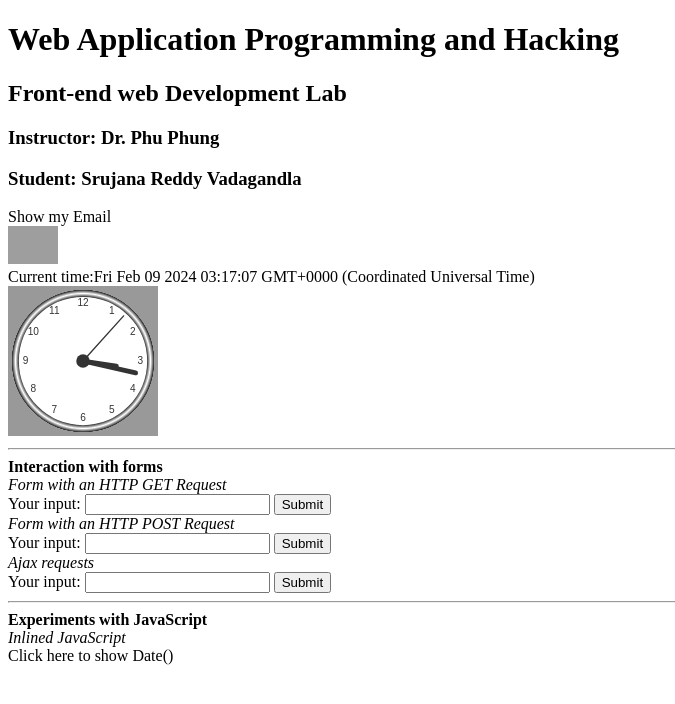
After one commit to vadagasy/waph-vadagasy, a PHP site: page /first.html in a window 1280 px wide. The commit adds this page. Shown: the top 704 px of the page, without its empty margins (0-675 px from the left). Run offline with PHP 8.4, Linux system fonts and the light colour scheme; grey boxes are pictures that could not be loaded.

Commit message:
Adding changes for lab2

```diff
--- a/labs/lab2/echo.php
+++ b/labs/lab2/echo.php
@@ -1,3 +1,4 @@
 <?php
 echo $_REQUEST["data"];
+
 ?>
--- /dev/null
+++ b/labs/lab2/first.html
@@ -0,0 +1,106 @@
+<!DOCTYPE html>
+<html>
+<head>
+	<meta CHARSEt="utf-8">
+	<title>WAPH-SRUJANA REDDY VADAGANDLA</title>
+</head>
+<body>
+	<div id="top">
+		<h1>Web Application Programming and Hacking</h1>
+		<h2>Front-end web Development Lab</h2>
+		<h3>Instructor: Dr. Phu Phung</h3>
+	</div>
+	<div id="menubar">
+		<h3>Student: Srujana Reddy Vadagandla</h3>
+		<div id="email" onclicK="showhideEmail()" >Show my Email</div>
+		<script src="email.js"></script>
+		<img src="/home/administrator/Documents/waph/waph-vadagasy/labs/lab2/srujana.jpg" alt="Headshot" width="50">
+		<div id="digit-clock"></div>
+		<script>
+			function displayTime(){
+				document.getElementById('digit-clock').innerHTML="Current time:" + new Date();
+			}
+			setInterval(displayTime, 500);
+		</script>
+		<canvas id="analog-clock" width="150" height="150" style= "background-color:#999"></canvas>
+		<script src="clock.js"></script>
+	</div>
+
+		<hr>
+			<b>Interaction with forms</b>
+			<div>
+				<i>Form with an HTTP GET Request</i>
+				<form action="/home/administrator/Documents/waph/waph-vadagasy/labs/lab2/echo.php" method="GET">
+					Your input: <input name="data">
+					<input type="submit" value="Submit">
+				</form>
+			</div>
+			<div>
+				<i>Form with an HTTP POST Request</i>
+				<form action="/home/administrator/Documents/waph/waph-vadagasy/labs/lab2/echo.php" method="POST" name="echo_post">
+					Your input: <input name="data">
+					<input type="submit" value="Submit">
+				</form>
+			</div>
+			<div>
+				<i>Ajax requests</i><br>
+				Your input:
+				<input name="data"
+				  onkeypress="console.log('You have pressed a key')" id="data">
+				  <input type="button" value="Submit" onclick="getEcho()">
+				  <div id="response"></div>
+				</div>
+				<hr>
+			<b>Experiments with JavaScript</b><br>
+			<i>Inlined JavaScript</i>
+			<div id="date" onclick="document.getElementById('date').innerHTML=Date()">Click here to show Date()</div>
+
+               <div id="digit-clock"></div>
+               <script>
+               	function displayTime() {
+               		document.getElementById('digit-clock').innerHTML = "Current time: " + new Date();
+               	}
+               	setInterval(displayTime, 500);
+
+               function getEcho(){
+               		var input= document.getElementById("data").value;
+               		if(input.length == 0){
+               			return;
+               		}
+               		var xhttp = new XMLHttpRequest();
+               		xhttp.onreadystatechange = function() {
+               			if( this.readyState == 4 && this.status == 200){
+               				console.log("Received data="+xhttp.responseText);
+               				document.getElementById("response").innerText="Response from server by Jithendra Chava" + xhttp.responseText;
+               			}
+               		}
+               		xhttp....open("GET", "/home/administrator/Documents/waph/waph-vadagasy/labs/lab2/echo.php?data="+input, true);
+               		xhttp.send();
+               		//alert("xhttp.readystate="+xhttp.readyState);
+               		document.getElementById("data").value="";
+               	}
+               	function jQueryAjax() {
+               		var input = $("#data").val();
+               		if (input.length == 0)
+               			return;
+               		$.get("/home/administrator/Documents/waph/waph-vadagasy/labs/lab2/echo.php?data="+input, function(result) {
+               			//printResult(result);
+               			$("#response").html("Response from server:" + result);
+
+               		});
+               		$("#data").val("");
+               	}
+               	function jQueryAjaxPost(){
+               		var input = $("#data").val();
+               		if (input.length == 0)
+               			return;
+               		$.post("echo.php",{data})
+
+               	}
+               	}
+
+
+
+               	</script>
+              </body>
+              </html>
--- a/labs/lab2/waph-challast.html
+++ b/labs/lab2/waph-challast.html
@@ -15,7 +15,7 @@
 			margin:4px2px;f
 	</style>
 <meta charset="utf-8">
-<title>WAPH- CHALLA SOUMMITH</title>
+<title>WAPH- SRUJANA REDDY VADAGANDLA</title>
 </head>
 <body>
 <div class="container wrapper">
@@ -26,10 +26,10 @@
 	</div>
 	<div class="wrapper">
 		<div id="menubar">
-			<h3>Student : CHALLA SOUMMITH</h3>
+			<h3>Student : SRUJANA REDDY VADAGANDLA</h3>
 			<div id="email" onclick="showOrHideEmail()">Display my Email</div>
 			<script type="text/javascript" src="email.js"></script>
-			<img src="/home/administrator/Documents/waph-challast/labs/lab2/headshot.jpeg" alt="Tulasiram headshot" width="50">
+			<img src="/home/administrator/Documents/waph/waph-vadagasy/labs/lab2/srujana.jpg" alt="Srujana headshot" width="50">
 			<div id="digital-clock"></div>
 			<canvas id="analog-clock" width="150" height="150" style="background-color:#999"></canvas>
 			<script src="https://waph-uc.github.io/clock.js"></script>
```
Also changed, not shown: labs/lab2/srujana_1.html (renamed from labs/lab2/challast_1.html, +6 -5 lines), labs/lab2/srujana.jpg (added).
